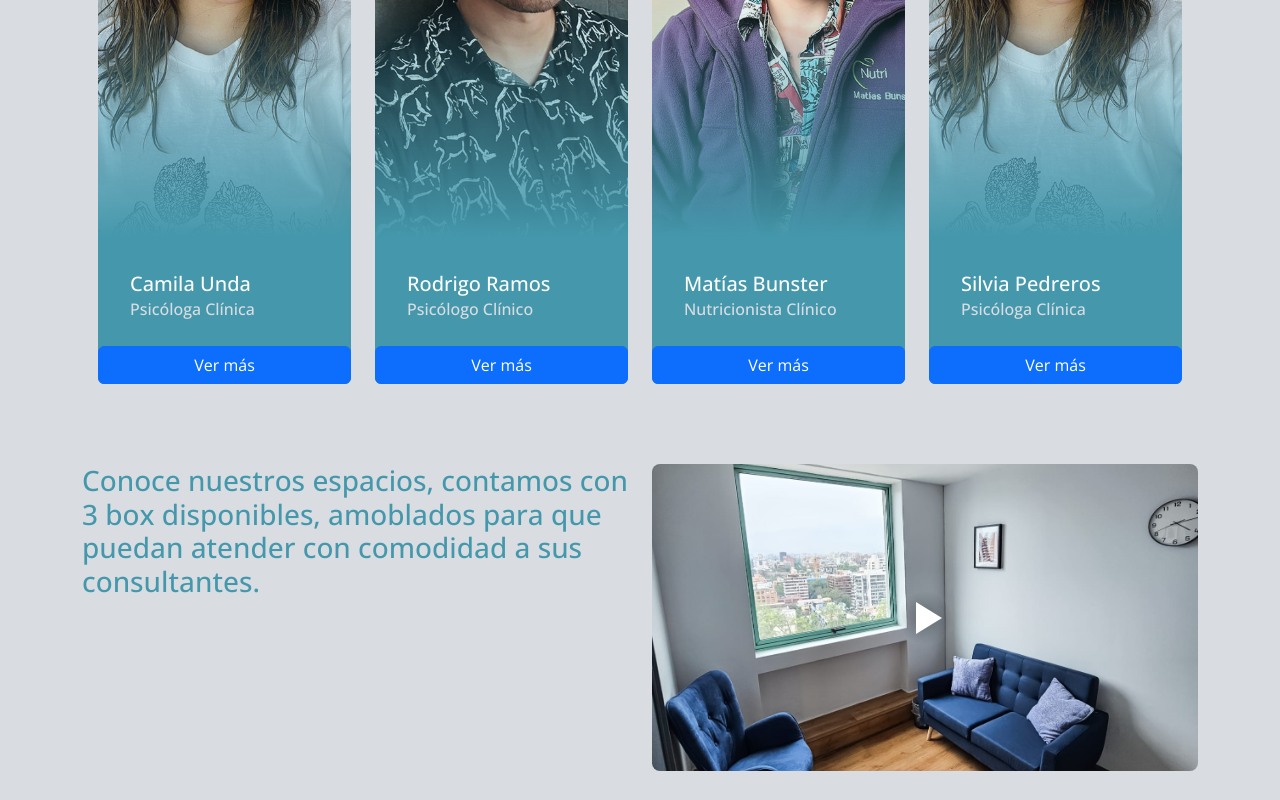
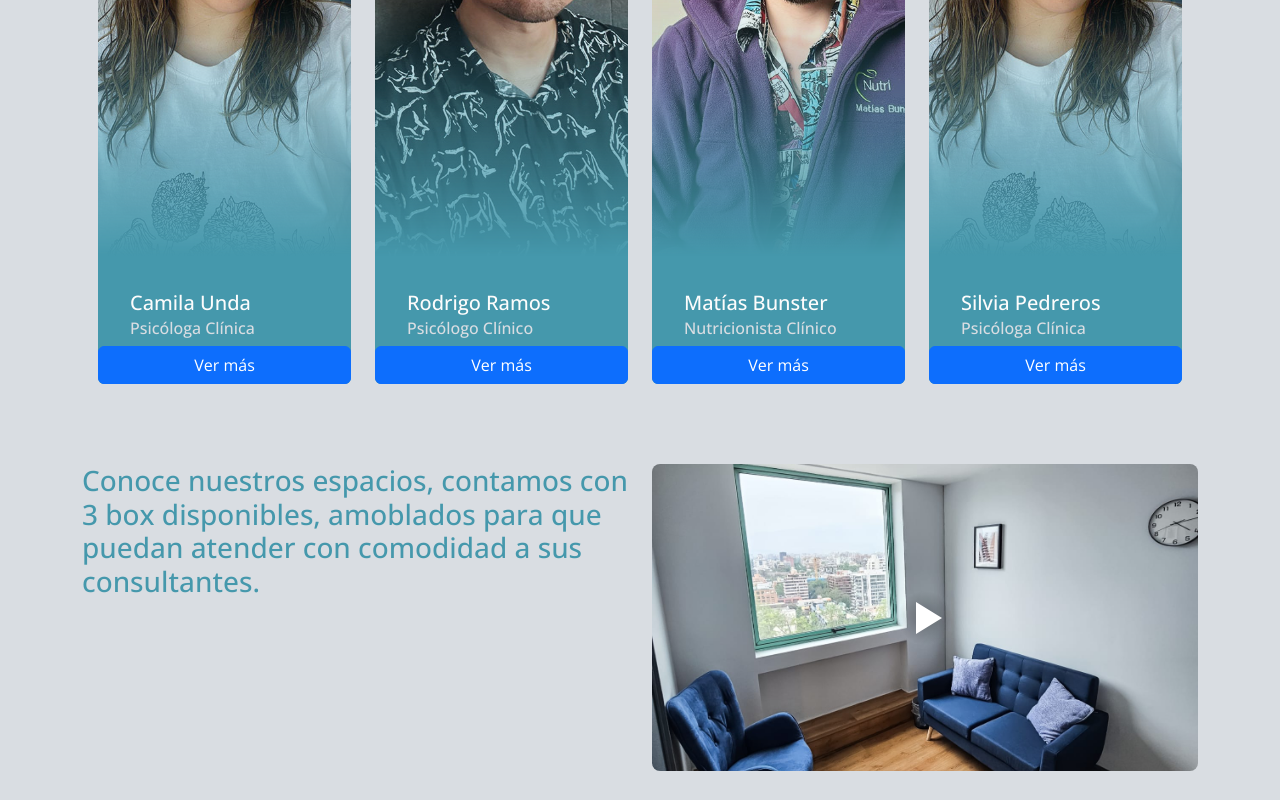
Before and after one commit to ssalinascalibar/espacio-box-noLogin, a React (Vite) app: page / in a window 1280 px wide. Shown: the part 2123-2923 px from the top of the page. Built offline with nearby package versions, Linux system fonts and the light colour scheme.

Commit message:
mod professionals card some styles

```diff
--- a/src/shared/components/cards/ProfessionalCards.jsx
+++ b/src/shared/components/cards/ProfessionalCards.jsx
@@ -39,7 +39,7 @@ export default function ProfessionalCards() {
             <Card.Img variant="top" src={card.image} className="card-img-mask" />
               <Card.Body>
                 <Card.Title>{card.name}</Card.Title>
-                <Card.Subtitle className="mb-4 card-subtitle">{card.title}</Card.Subtitle>
+                <Card.Subtitle className="card-subtitle">{card.title}</Card.Subtitle>
                 {/* <Card.Text className="text-multiline-truncate">{card.text}</Card.Text> */}
               </Card.Body>
                 <Button variant="primary" onClick={() => handleShow(card)}>Ver más</Button>
--- a/src/shared/components/cards/professionalCards.css
+++ b/src/shared/components/cards/professionalCards.css
@@ -37,12 +37,7 @@
     white-space: normal; /* Permite que el texto se ajuste en varias líneas */
     display: flex;
     flex-direction: column;
-    padding: 0.5rem 2rem 4rem 2rem;
-  }
-
-  .scroll-container-professionals .card-footer .card-link {
-    text-decoration: none;
-    color: var(--text-secondary);
+    padding: 0.5rem 2rem 2rem 2rem;
   }
 
   .scroll-container-professionals .card .card-subtitle{
```
